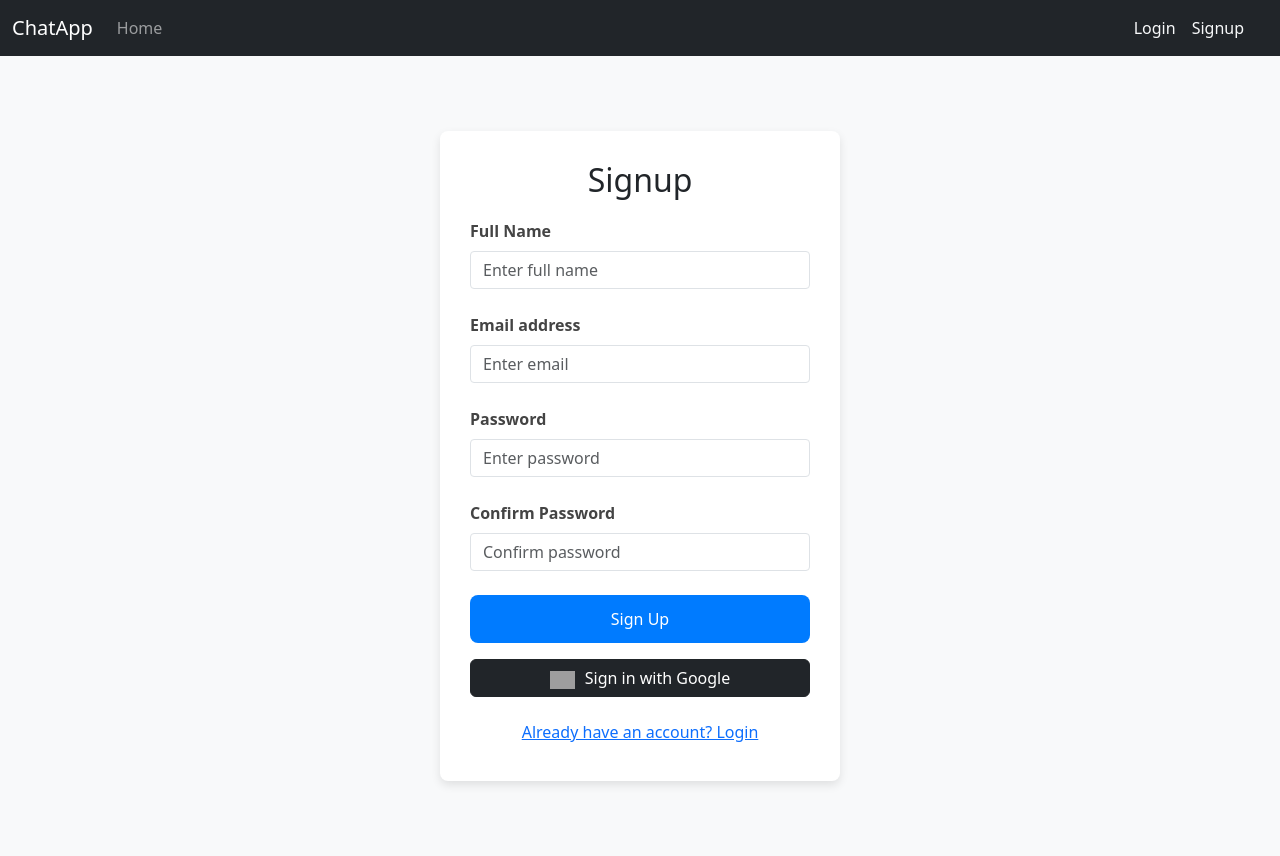
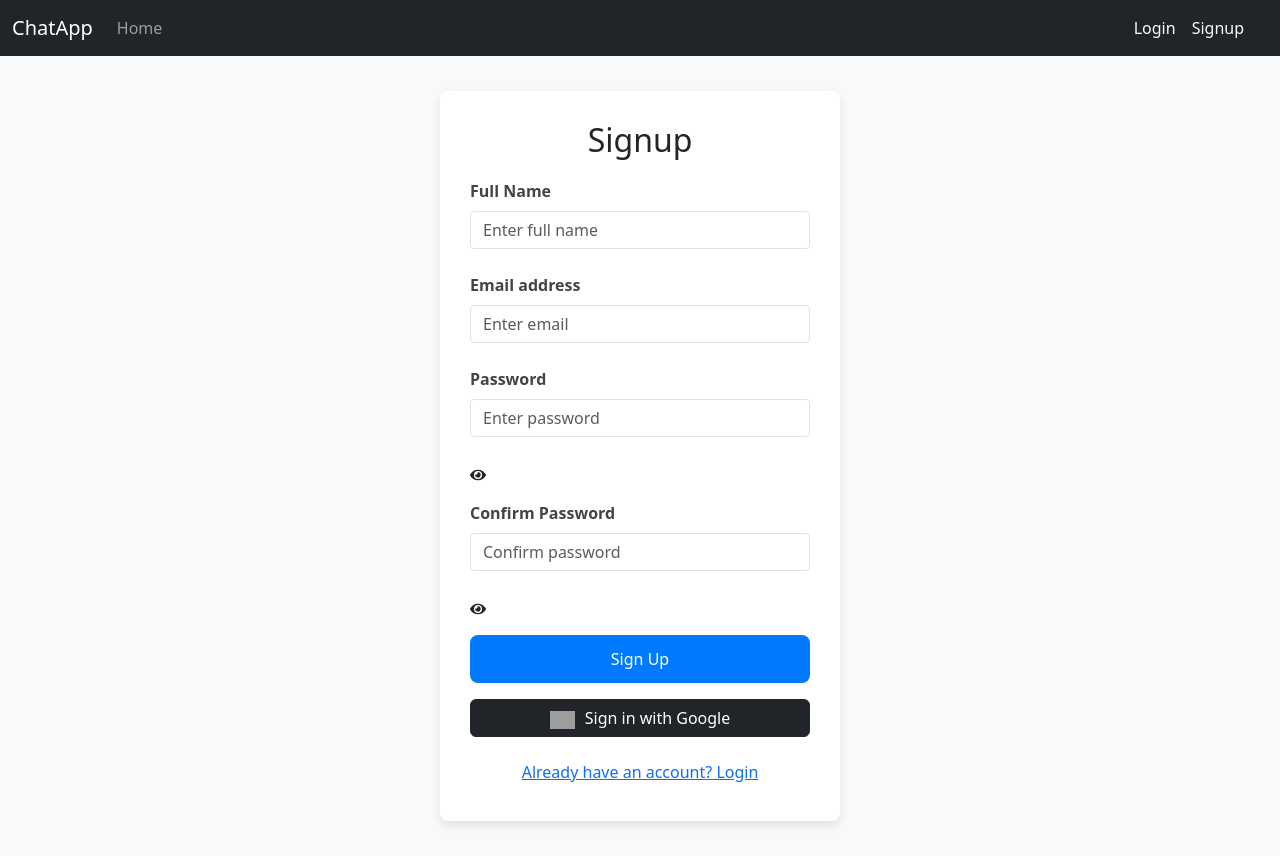
Before and after one commit to Lalit044/ChatApp, a React (Create React App) app in the folder my-app/: page /signup in a window 1280 px wide. Built offline with nearby package versions, Linux system fonts and the light colour scheme; no server answers; grey boxes are pictures that could not be loaded.

Commit message:
Toggle password visibility using eye icon

```diff
--- a/my-app/src/pages/userAuthForm.js
+++ b/my-app/src/pages/userAuthForm.js
@@ -6,10 +6,14 @@ import { storeInSession } from '../common/session';
 import { UserContext } from '../App';
 import { Navigate } from 'react-router-dom';
 import { authWithGoogle } from '../common/firebase';
+import { FaEye, FaEyeSlash } from 'react-icons/fa';
+
 
 function AuthForm({ type }) {
   const [error, setError] = useState('');  // For showing error messages
   const formElement = useRef(null); // Use ref to reference the form
+  const [showPassword, setShowPassword] = useState(false);
+  const [showConfirmPassword, setShowConfirmPassword] = useState(false);
 
   let {userAuth:{access_token},setUserAuth}=useContext(UserContext)
 
@@ -39,7 +43,6 @@ function AuthForm({ type }) {
           setError("An error occurred. Please try again.");
         }
       });
-
   };
 
   const handleSubmit = (e) => {
@@ -98,24 +101,21 @@ function AuthForm({ type }) {
     userAuthThroughServer(serverRoute, formData);
   };
 
-const handleGoogleAuth=(e)=>
-{
+  const handleGoogleAuth = (e) => {
     console.log("clicked here ->")
     e.preventDefault();
-  authWithGoogle().then(user=>
-  {
+    authWithGoogle().then(user => {
       console.log(user)
-    let serverRoute="/google-auth";
+      let serverRoute = "/google-auth";
 
-    let formData ={
-      access_token:user.accessToken
+      let formData = {
+        access_token: user.accessToken
       }
 
-    userAuthThroughServer(serverRoute,formData);
+      userAuthThroughServer(serverRoute, formData);
     }
     )
-  .catch(err=>
-  {
+      .catch(err => {
         setError("error in google auth");
         return console.log(err);
       }
@@ -123,8 +123,8 @@ const handleGoogleAuth=(e)=>
   }
 
   return (
-    access_token?
-    <Navigate to="/" />:
+    access_token ?
+      <Navigate to="/" /> :
       <div className="auth-form-container">
         <div className="auth-form-card">
           <h2>{type === 'signup' ? 'Signup' : 'Login'}</h2>
@@ -153,16 +153,50 @@ const handleGoogleAuth=(e)=>
             </Form.Group>
 
             {/* Password Input */}
-          <Form.Group className="mb-3" controlId="password">
+            <Form.Group className="mb-3 position-relative" controlId="password">
               <Form.Label>Password</Form.Label>
-            <Form.Control type="password" name="password" placeholder="Enter password" />
+              <Form.Control
+                type={showPassword ? "text" : "password"}
+                name="password"
+                placeholder="Enter password"
+              />
+              <span
+                onClick={() => setShowPassword(!showPassword)}
+                className="password-toggle"
+                aria-label={showPassword ? "Hide password" : "Show password"}
+                role="button"
+                tabIndex={0}
+                onKeyPress={(e) => {
+                if (e.key === "Enter" || e.key === " ") setShowPassword(!showPassword);
+               }}
+              >
+              {showPassword ? <FaEyeSlash /> : <FaEye />}
+              </span>
+
             </Form.Group>
 
             {/* Show Confirm Password field if Signup */}
             {type === 'signup' && (
-            <Form.Group className="mb-3" controlId="confirmPassword">
+              <Form.Group className="mb-3 position-relative" controlId="confirmPassword">
                 <Form.Label>Confirm Password</Form.Label>
-              <Form.Control type="password" name="confirmPassword" placeholder="Confirm password" />
+                <Form.Control
+                  type={showConfirmPassword ? "text" : "password"}
+                  name="confirmPassword"
+                  placeholder="Confirm password"
+                />
+                <span
+                  onClick={() => setShowConfirmPassword(!showConfirmPassword)}
+                  className="password-toggle"
+                  aria-label={showConfirmPassword ? "Hide confirm password" : "Show confirm password"}
+                  role="button"
+                  tabIndex={0}
+                  onKeyPress={(e) => {
+                  if (e.key === "Enter" || e.key === " ") setShowConfirmPassword(!showConfirmPassword);
+                  }}
+                >
+                {showConfirmPassword ? <FaEyeSlash /> : <FaEye />}
+              </span>
+
             </Form.Group>
             )}
 
@@ -180,7 +214,7 @@ const handleGoogleAuth=(e)=>
                   src="https://th.bing.com/th/id/OIP.lsGmVmOX789951j9Km8RagHaHa?rs=1&pid=ImgDetMain"
                   alt="Google Logo"
                   className="google-logo"
-                style={{width:"25px" ,marginRight:"10px"}}
+                  style={{ width: "25px", marginRight: "10px" }}
                 />
                 Sign in with Google
               </Button>
```
Lines whose indentation alone changed are shown as unchanged.
